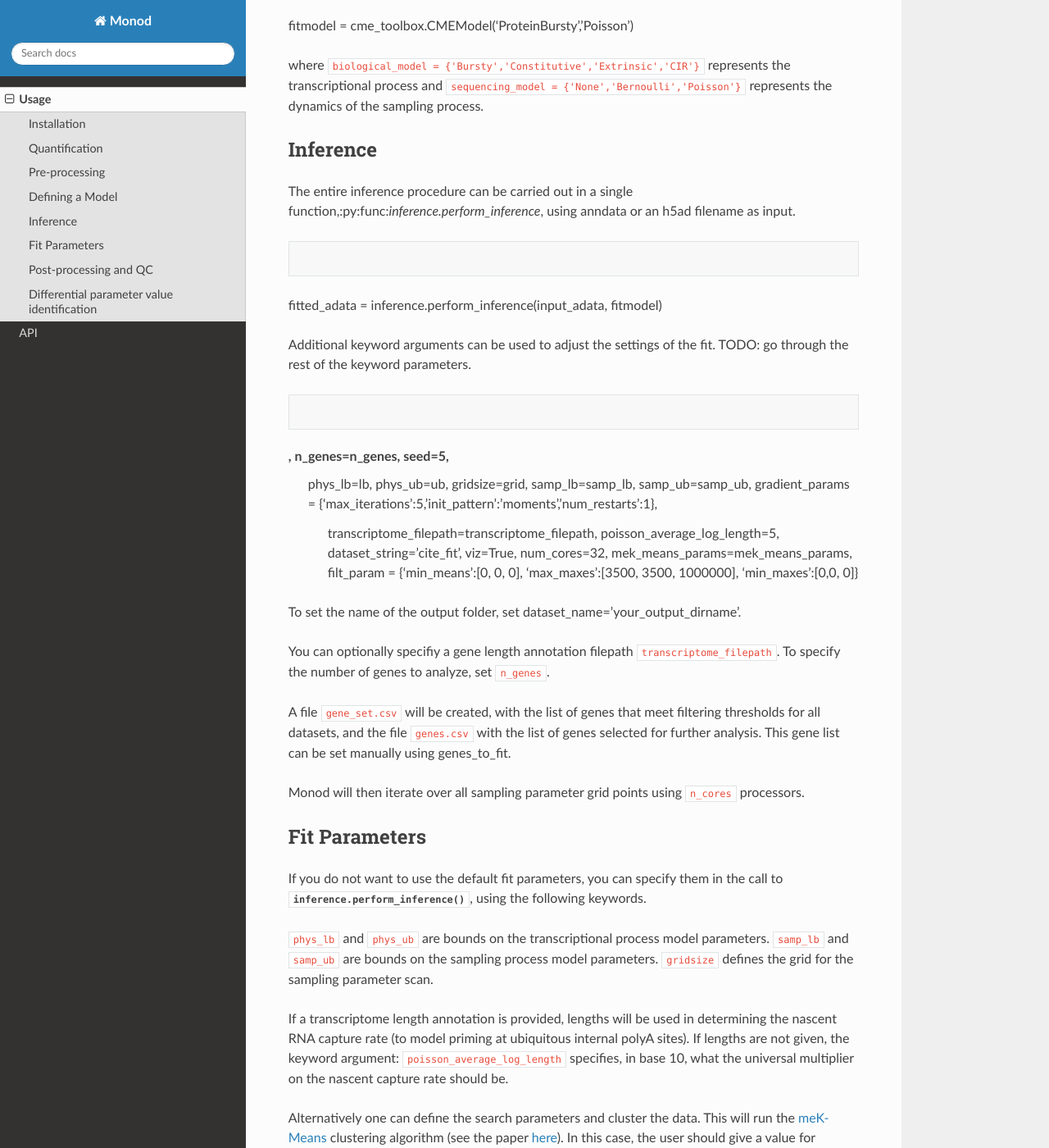
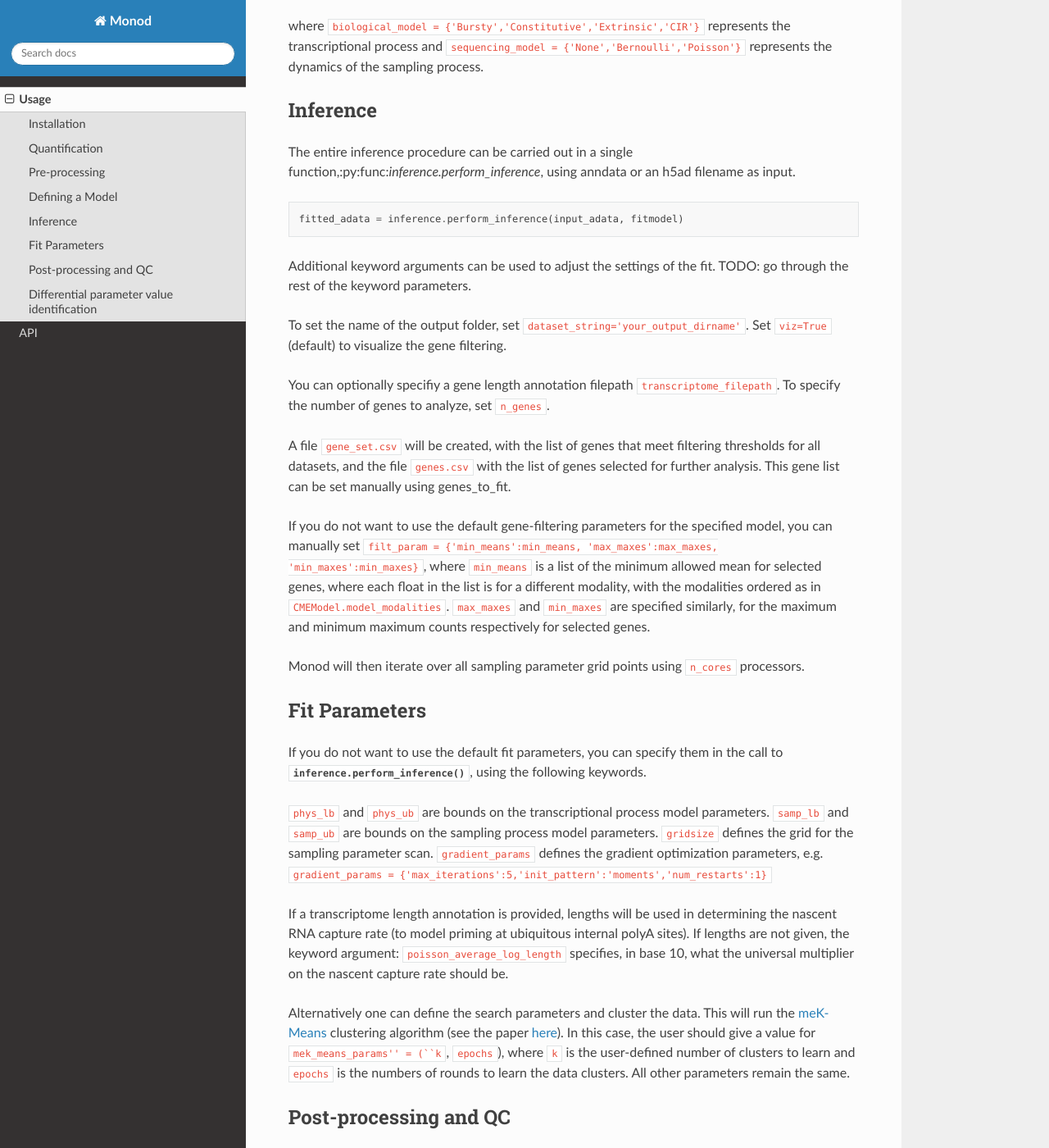
Before and after one commit to pachterlab/monod_examples, a Sphinx documentation site: the page built from docs/source/usage.rst, in a window 1280 px wide and 1400 px high, scrolled down 1503 px. Shown: the whole window at 82% size. Built offline with Sphinx 7.4.7 and the Read the Docs theme 3.1.0, drawn with Linux system fonts in a browser that asks for light colours; some of the changed text lies outside the part shown.

Commit message:
Update usage.rst
parameters added

```diff
--- a/docs/source/usage.rst
+++ b/docs/source/usage.rst
@@ -70,7 +70,7 @@ To define a CME model of transcription and sequencing, initialize an instance of
 
 .. code-block:: python
 
-fitmodel = cme_toolbox.CMEModel('ProteinBursty','Poisson')
+ fitmodel = cme_toolbox.CMEModel('ProteinBursty','Poisson')
 
 where ``biological_model = {'Bursty','Constitutive','Extrinsic','CIR'}`` represents the transcriptional process and ``sequencing_model = {'None','Bernoulli','Poisson'}`` represents the dynamics of the sampling process.
 
@@ -82,23 +82,17 @@ The entire inference procedure can be carried out in a single function,:py:func:
 
 .. code-block:: python
 
-fitted_adata = inference.perform_inference(input_adata, fitmodel)
+ fitted_adata = inference.perform_inference(input_adata, fitmodel)
 
 Additional keyword arguments can be used to adjust the settings of the fit. TODO: go through the rest of the keyword parameters.
 
-.. code-block:: python
-
-, n_genes=n_genes, seed=5,
-            phys_lb=lb, phys_ub=ub, gridsize=grid, samp_lb=samp_lb, samp_ub=samp_ub,
-            gradient_params = {'max_iterations':5,'init_pattern':'moments','num_restarts':1},
-                                         transcriptome_filepath=transcriptome_filepath, poisson_average_log_length=5, dataset_string='cite_fit', viz=True,
-                                         num_cores=32, mek_means_params=mek_means_params, filt_param = {'min_means':[0, 0, 0], 'max_maxes':[3500, 3500, 1000000], 'min_maxes':[0,0, 0]}
-
-To set the name of the output folder, set dataset_name='your_output_dirname'.
+To set the name of the output folder, set ``dataset_string='your_output_dirname'``. Set ``viz=True`` (default) to visualize the gene filtering.
 
 You can optionally specifiy a gene length annotation filepath ``transcriptome_filepath``. To specify the number of genes to analyze, set ``n_genes``.
 
 A file ``gene_set.csv`` will be created, with the list of genes that meet filtering thresholds for all datasets, and the file ``genes.csv`` with the list of genes selected for further analysis. This gene list can be set manually using genes_to_fit.
+
+If you do not want to use the default gene-filtering parameters for the specified model, you can manually set ``filt_param = {'min_means':min_means, 'max_maxes':max_maxes, 'min_maxes':min_maxes}``, where ``min_means`` is a list of the minimum allowed mean for selected genes, where each float in the list is for a different modality, with the modalities ordered as in ``CMEModel.model_modalities``. ``max_maxes`` and ``min_maxes`` are specified similarly, for the maximum and minimum maximum counts respectively for selected genes.
 
 Monod will then iterate over all sampling parameter grid points using ``n_cores`` processors.
 
@@ -110,6 +104,7 @@ If you do not want to use the default fit parameters, you can specify them in th
 ``phys_lb`` and ``phys_ub`` are bounds on the transcriptional process model parameters.
 ``samp_lb`` and ``samp_ub`` are bounds on the sampling process model parameters.
 ``gridsize`` defines the grid for the sampling parameter scan.
+``gradient_params`` defines the gradient optimization parameters, e.g. ``gradient_params = {'max_iterations':5,'init_pattern':'moments','num_restarts':1}``
 
 If a transcriptome length annotation is provided, lengths will be used in determining the nascent RNA capture rate (to model priming at ubiquitous internal polyA sites). If lengths are not given, the keyword argument: ``poisson_average_log_length`` specifies, in base 10, what the universal multiplier on the nascent capture rate should be.
 
@@ -118,8 +113,6 @@ Alternatively one can define the search parameters and cluster the data. This wi
 
 Post-processing and QC
 ----------------
-
-
 
 .. code-block:: python
 
```
